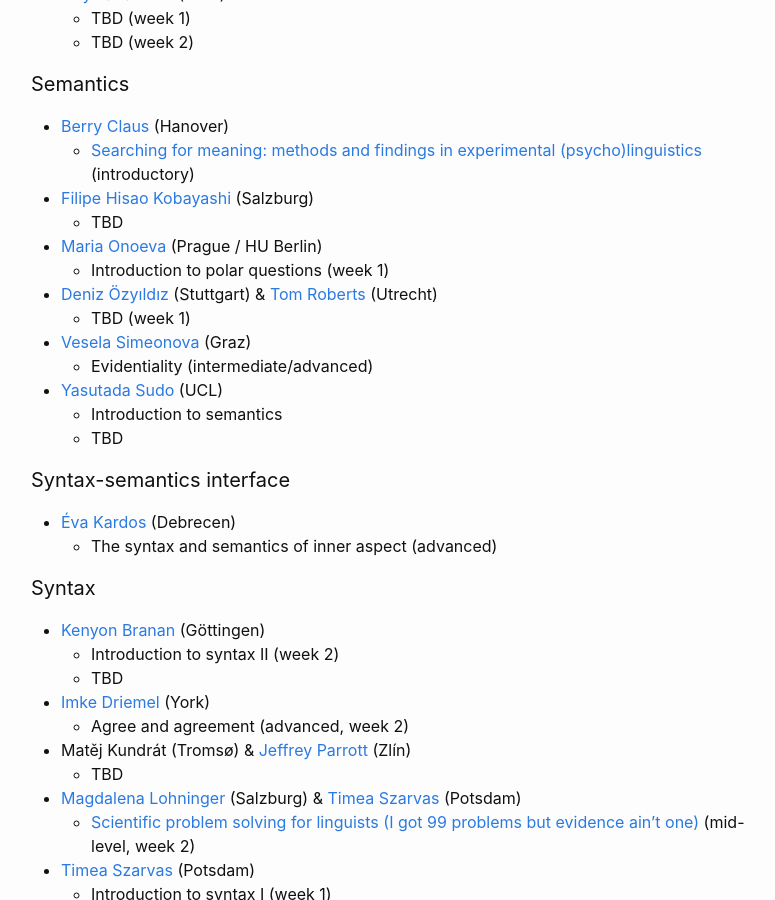
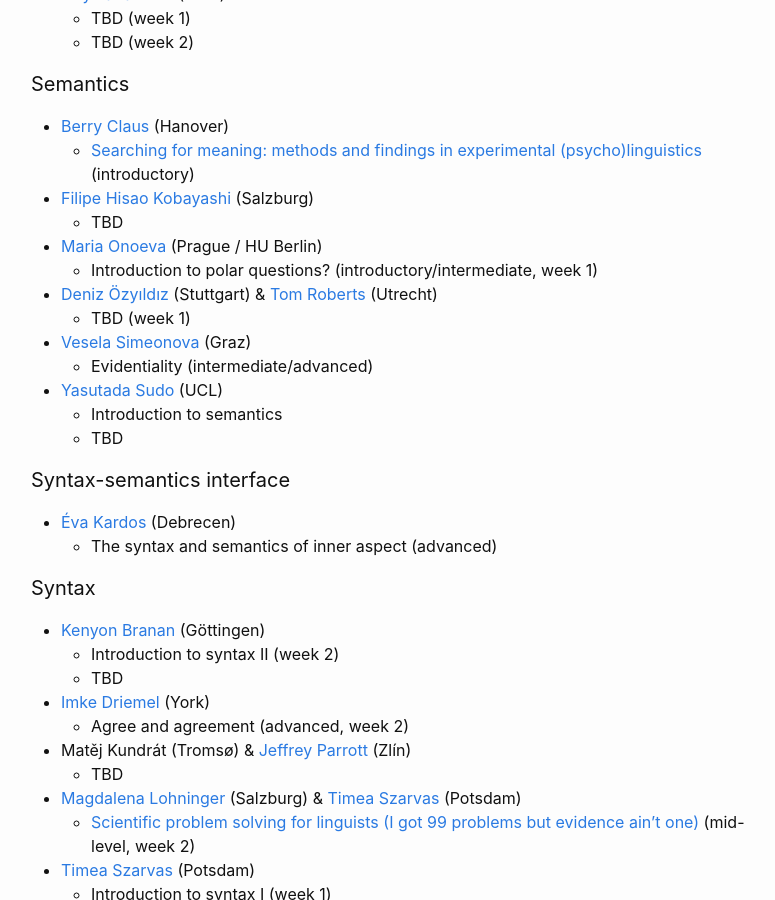
Before and after one commit to ovaschool/ovaschool.github.io, a Jekyll site: the page built from staticpages/ova2026.markdown, in a window 1280 px wide and 900 px high, scrolled down 758 px. Shown: the whole window, without its empty margins (239-1014 px from the left). Built offline with Jekyll 4.4.1, drawn with Linux system fonts in a browser that asks for light colours; some of the changed text lies outside the part shown.

Commit message:
Update ova2026.markdown

```diff
--- a/staticpages/ova2026.markdown
+++ b/staticpages/ova2026.markdown
@@ -37,7 +37,7 @@ Here you find information about:
 - [Filipe Hisao Kobayashi](https://fhkobayashi.net/) (Salzburg)
   - TBD
 - [Maria Onoeva](https://mariaonoeva.github.io/) (Prague / HU Berlin)
-  - Introduction to polar questions (week 1)
+  - Introduction to polar questions? (introductory/intermediate, week 1)
 - [Deniz Özyıldız](https://deniz.fr/) (Stuttgart) & [Tom Roberts](https://www.uu.nl/staff/TDHRoberts) (Utrecht)
   - TBD (week 1)
 - [Vesela Simeonova](https://kfunigraz.academia.edu/VeselaSimeonova) (Graz)
```
Also changed, not shown: other parts of staticpages/ova2026.markdown (+1 -0 lines).
